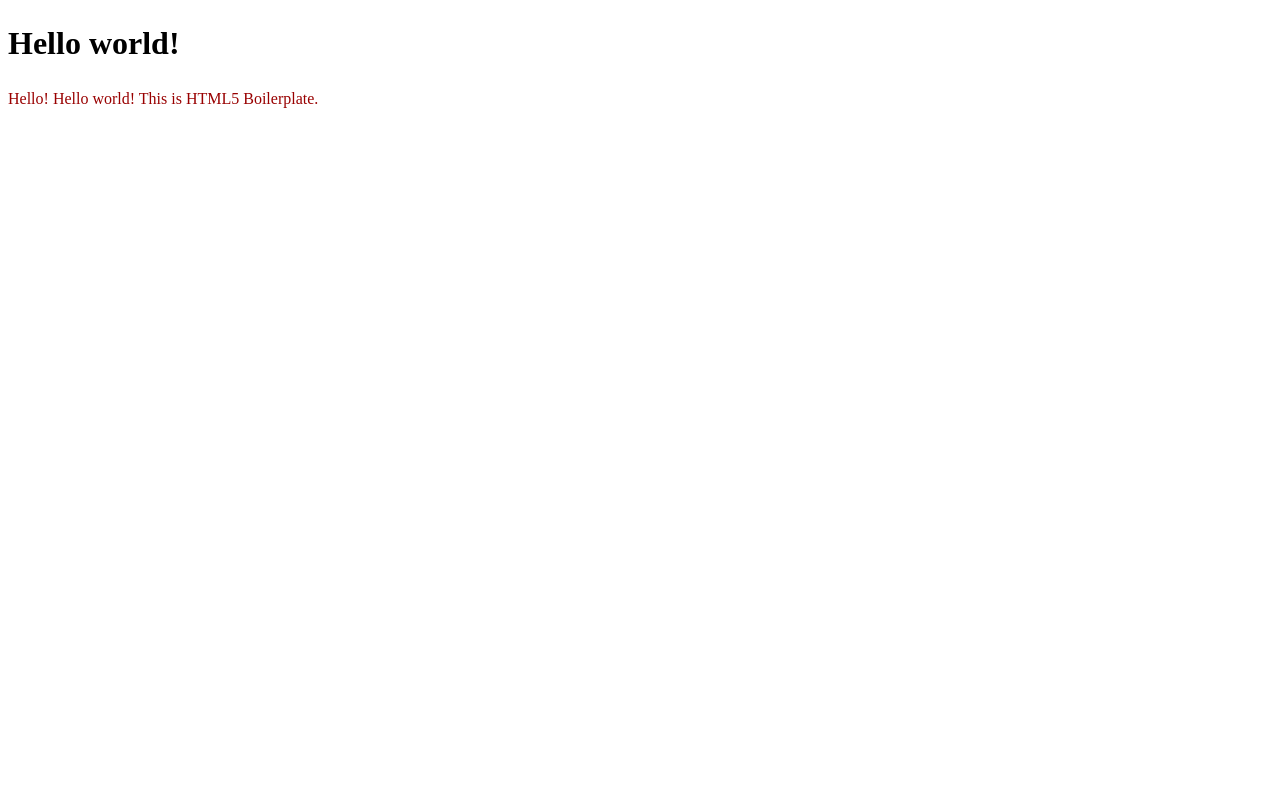
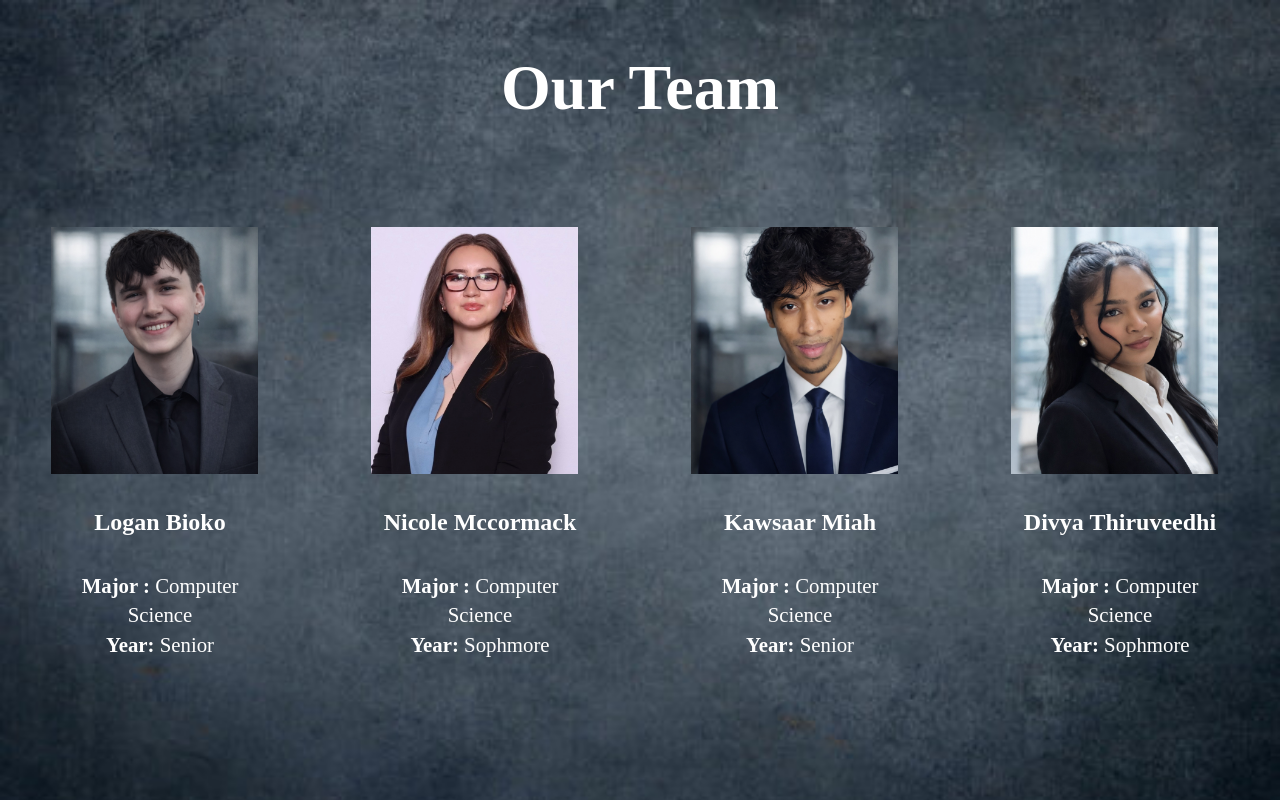
Before and after one commit to nicolelizm/PLCWebsite, a website built with webpack: page index.html in a window 1280 px wide. Built offline with nearby package versions, Linux system fonts and the light colour scheme.

Commit message:
Website Done!

```diff
--- a/css/style.css
+++ b/css/style.css
@@ -11,14 +11,56 @@
    Base styles: opinionated defaults
    ========================================================================== */
 
+body{
+  background-image: url('../Background.jpg');
+  background-size: cover;
+  background-position: top center;
+  background-repeat: no-repeat;
+  width: 100vw;
+  height: 90vh;
+  margin: 0;
+}
 html {
   color: #900;
   font-size: 1em;
   line-height: 1.4;
 }
+a{
+  text-decoration: none;
+}
 
 h1 {
-  color: #000;
+  color: white;
+  text-align: center;
+  font-size: 400%
+}
+
+h4{
+  color: white;
+  text-align:center;
+  font-size: 150%
+}
+
+p{
+  color: white;
+  text-align: center;
+  font-size: 130%;
+}
+
+img{
+  width: 95%;
+}
+
+.flex-container{
+  display: flex;
+  flex-wrap: nowrap;
+  flex-basis: 100%;
+}
+
+.flex-item{
+  flex-direction: row;
+  flex-basis: 100%;
+  margin: 4%;
 }
 
 /*
--- a/index.html
+++ b/index.html
@@ -4,7 +4,7 @@
 <head>
   <meta charset="utf-8">
   <meta name="viewport" content="width=device-width, initial-scale=1">
-  <title></title>
+  <title> Our Team Website </title>
   <link rel="stylesheet" href="css/style.css">
   <meta name="description" content="">
 
@@ -25,9 +25,35 @@
 <body>
 
   <!-- Add your site or application content here -->
-  <h1>Hello world!</h1>
-  <p> Hello! Hello world! This is HTML5 Boilerplate.</p>
-  <script src="js/app.js"></script>
+  <a href = "Slides.pdf"> <h1> Our Team  </h1></a>
+
+
+  <div class="flex-container">
+    <div class="flex-item">
+      <img src="Logan.png" alt="Logan">
+      <h4>Logan Bioko</h4>
+      <p><b>Major : </b> Computer Science<br>
+      <b>Year: </b> Senior</p>
+    </div>
+    <div class="flex-item">
+      <img src="Nicole.png" alt="Nicole">
+      <h4>Nicole Mccormack</h4>
+      <p><b>Major : </b> Computer Science<br>
+      <b>Year: </b> Sophmore</p>
+    </div>
+    <div class="flex-item">
+      <img src="Kawsaar.png" alt="Kawsaar">
+      <h4>Kawsaar Miah</h4>
+      <p><b>Major : </b> Computer Science<br>
+      <b>Year: </b> Senior</p>
+    </div>
+    <div class="flex-item">
+      <img src="Divya.png" alt="Divya">
+      <h4>Divya Thiruveedhi</h4>
+      <p><b>Major : </b> Computer Science<br>
+      <b>Year: </b> Sophmore</p>
+    </div>
+  </div>
 
 </body>
 
```
Also changed, not shown: Background.jpg (added), Divya.png (added), Kawsaar.png (added), Logan.png (added), Nicole.png (added), 1 other file.
